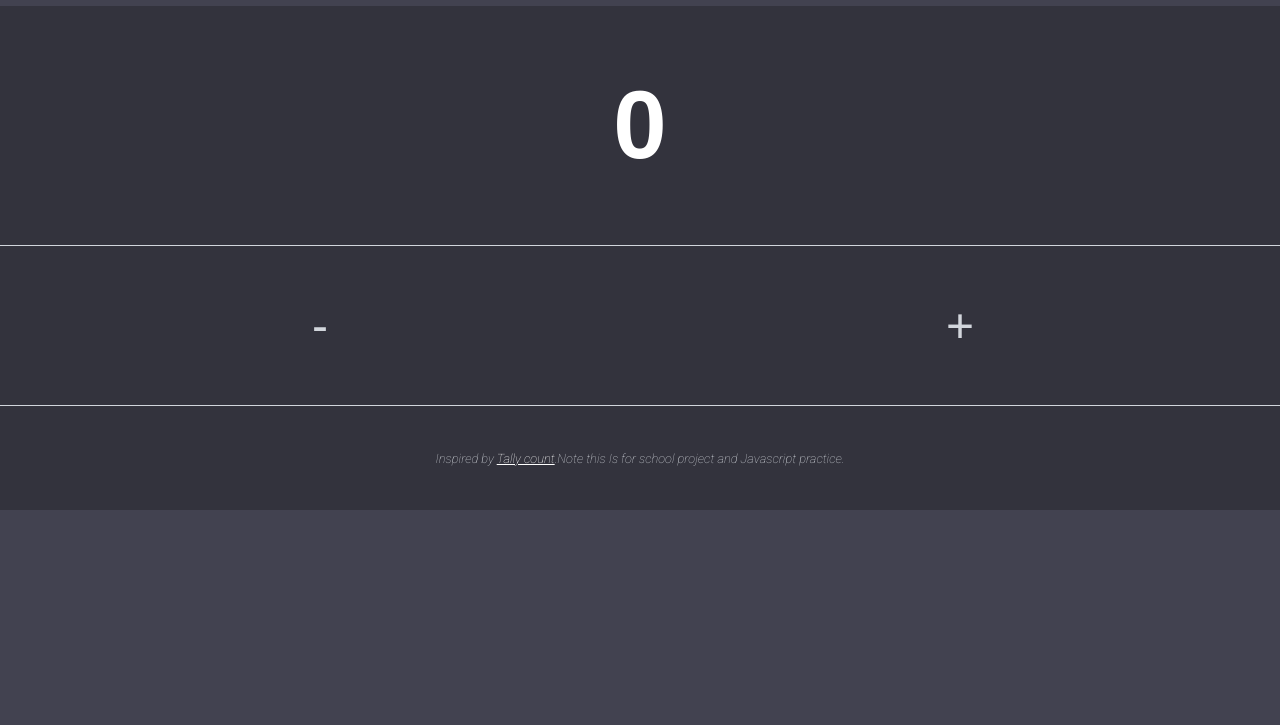
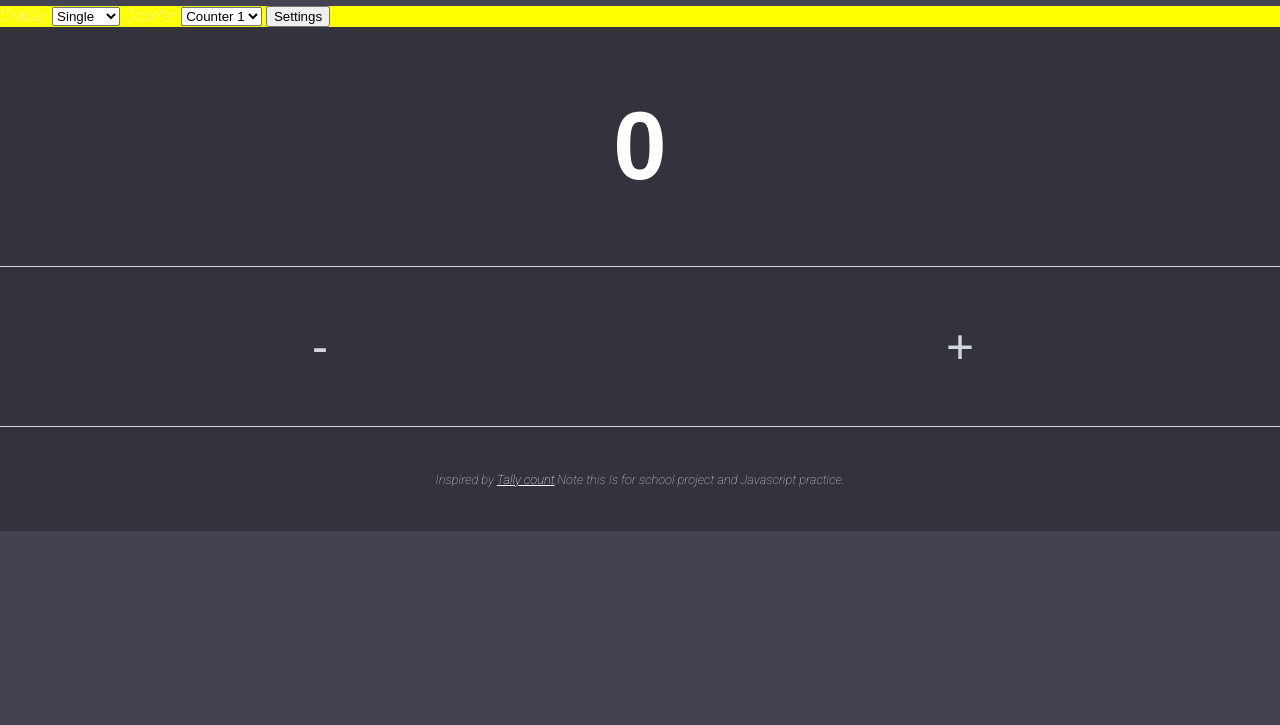
Before and after one commit to Mpho-vincent-makgwe/Interactive-web-apps, a plain HTML site: page index.html in a window 1280 px wide. Shown: the part 75-800 px from the top of the page. Drawn offline with Linux system fonts and the light colour scheme; a web font is replaced by a local one.

Commit message:
Added control and setings

```diff
--- a/index.html
+++ b/index.html
@@ -18,7 +18,7 @@
             </h1>
         </header>
 
-        <!-- <aside class="controls">
+        <aside class="controls">
             <label>
                 <span>Display</span>
                 <select>
@@ -39,7 +39,7 @@
 
             <button>Settings</button>
 
-        </aside> -->
+        </aside>
 
         <main class="counter">
             <input class="counter__value" data-key="number" readonly value="0">
```
